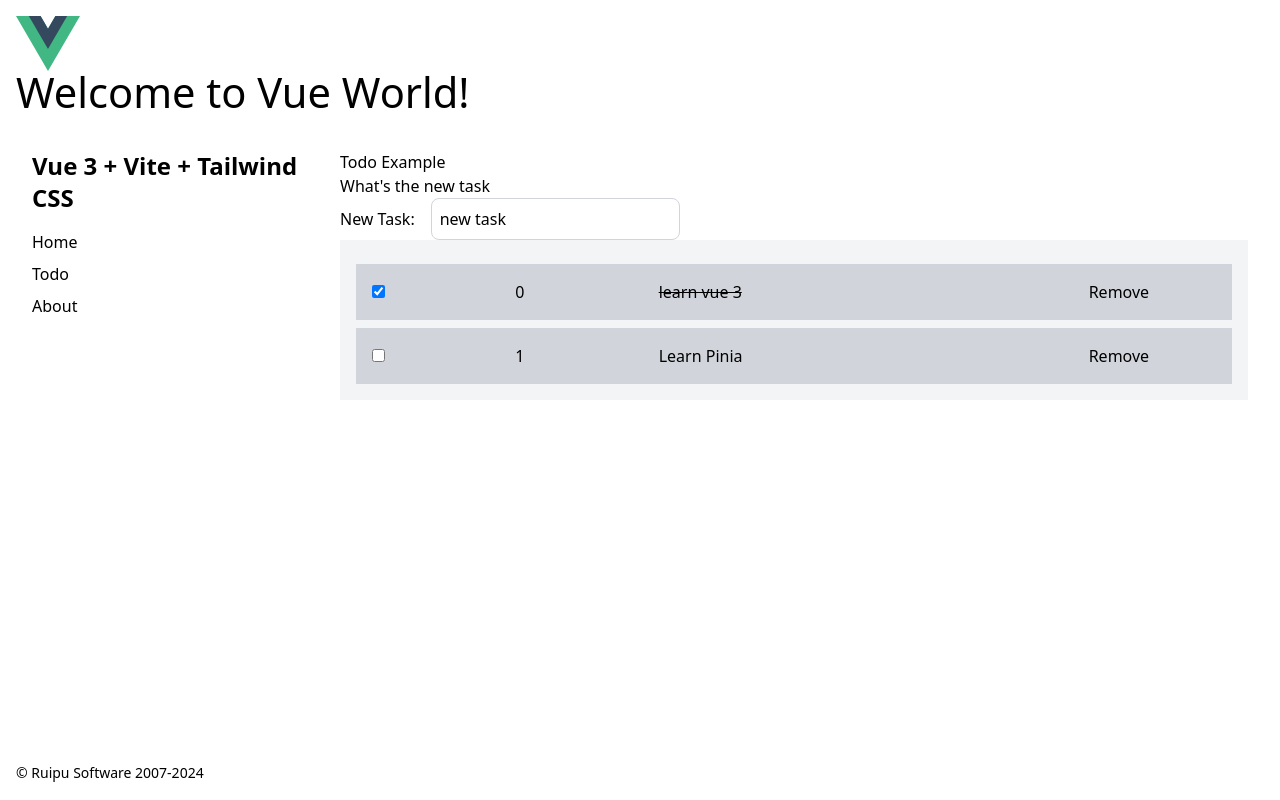
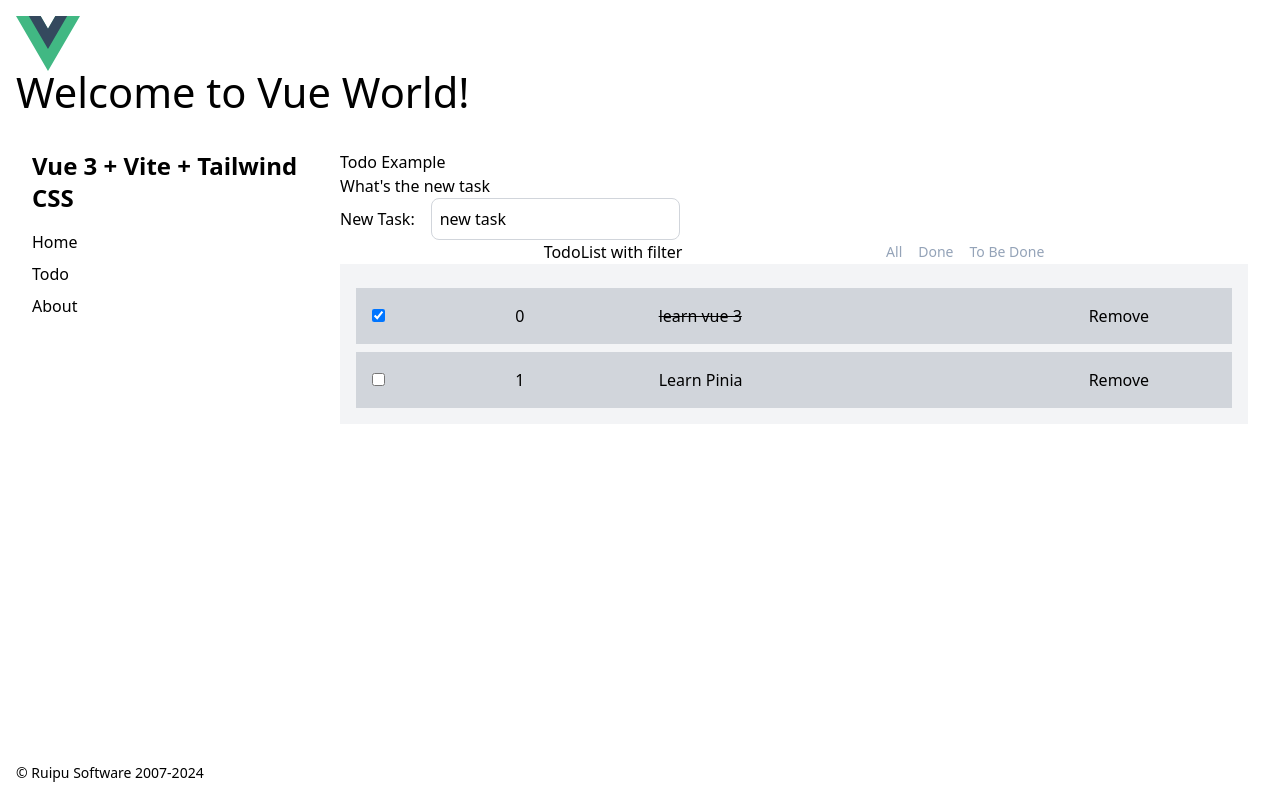
Before and after one commit to vwcn/vue-todo-app, a Vue app: page /todo in a window 1280 px wide. Built offline with nearby package versions, Linux system fonts and the light colour scheme; the HTML template or start-up script is replaced by a standard one.

Commit message:
update the pinia store

```diff
--- a/src/components/todo/AddTodo.vue
+++ b/src/components/todo/AddTodo.vue
@@ -21,9 +21,10 @@ import { ref } from 'vue'
 import { useTodoStore } from '../../stores/todo'
 
 const task = ref('new task')
+const todos = useTodoStore()
 
 function addTodo() {
-  useTodoStore().add(task.value)
+  todos.add(task.value)
   task.value = 'test task'
 }
 </script>
--- a/src/components/todo/TodoItem.vue
+++ b/src/components/todo/TodoItem.vue
@@ -3,14 +3,14 @@
   <div v-if="!isEditing">
     <div class=" bg-gray-300 grid grid-cols-4 md:grid-cols-8 lg:grid-cols-12 gap-4 p-4">
       <div class="col-span-1 md:col-span-1 lg:col-span-2">
-        <input type="checkbox" id='done' @change="handleToggle(todo.id)" v-model="_todo.done" />
+        <input type="checkbox" id='done' v-model="_todo.done" />
       </div>
       <div class="col-span-1 md:col-span-1 lg:col-span-2">
         <button @click="isEditing=true">{{ todo.id }}</button></div>
       <div class="col-span-1 md:col-span-4 lg:col-span-6" >
         <span :class="{completed: todo.done}">{{ todo.text }}</span>
       </div>
-      <div class="col-span-1 md:col-span-2 lg:col-span-2"><button @click="handleRemove(_todo.id)">Remove</button></div>
+      <div class="col-span-1 md:col-span-2 lg:col-span-2"><button @click="todos.remove(_todo.id)">Remove</button></div>
     </div>
   </div>
   <div v-else>
@@ -23,7 +23,7 @@
         mark it done?: <input type="checkbox" id='done'  v-model="_todo.done" />
       </div>
       <div>
-        <button @click="handleEdit(_todo); isEditing=false">Save</button>
+        <button @click="todos.edit(_todo); isEditing=false">Save</button>
       </div>
       <button @click="isEditing=false">Cancel</button>
     </div>
@@ -40,17 +40,9 @@
 import { ref } from 'vue'
 import {  useTodoStore } from '../../stores/todo'
 import type { Todo } from '../../stores/todo'
-const { state, edit, remove, toggle } = useTodoStore()
+const todos = useTodoStore()
 const props = defineProps<{ todo: Todo }>()
 const isEditing = ref(false)
-const _todo = state.todos.find(todo => todo.id === props.todo.id)
-const handleToggle = (id: number) => {
-  toggle(id)
-}
-const handleEdit = (todo: Todo) => {
-  edit(todo)
-}
-const handleRemove = (id: number) => {
-  remove(id)
-}
+const _todo = todos.filteredList.find(todo => todo.id === props.todo.id)
+
 </script>
--- a/src/components/todo/TodoList.vue
+++ b/src/components/todo/TodoList.vue
@@ -1,6 +1,14 @@
 <template>
+  <div class="flex flex-1 justify-evenly">
+    <h3>TodoList with filter</h3>
+    <div class="flex text-sm text-slate-400 space-x-4">
+      <button @click="todos.filter = 'all'">All</button>
+      <button @click="todos.filter = 'done'">Done</button>
+      <button @click="todos.filter = 'todo'">To Be Done</button>
+    </div>
+  </div>
   <div class="container w-full bg-gray-100 mx-auto p-4 scroll">
-    <TodoItem v-for="todo in state.todos" :key="todo.id" :todo="todo" />
+    <TodoItem v-for="todo in todos.filteredList" :key="todo.id" :todo="todo" />
   </div>
 </template>
 <script setup lang="ts">
@@ -8,7 +16,7 @@ import { onMounted } from 'vue'
 import { useTodoStore } from '../../stores/todo'
 import TodoItem from './TodoItem.vue'
 
-const { state } = useTodoStore()
+const todos = useTodoStore()
 
 onMounted(() => {
   console.log('TodoList mounted')
--- a/src/stores/todo.ts
+++ b/src/stores/todo.ts
@@ -1,4 +1,3 @@
-import { reactive } from 'vue'
 import { defineStore } from 'pinia'
 
 export interface Todo {
@@ -12,32 +11,40 @@ const initialTodos: Todo[] = [
   { id: 1, text: 'Learn Pinia', done: false },
 ]
 
-export const useTodoStore = defineStore('todoapp', () => {
-  const state = reactive({
+export const useTodoStore = defineStore('todoapp', {
+
+  state: ()=> ({
     todos: [...initialTodos] as Todo[],
-  })
-  const add = (text: string) => {
-    state.todos.push({
-      id: state.todos.length,
-      text,
-      done: true,
-    })
-  }
-  const remove = (id: number) => {
-    state.todos = state.todos.filter((todo:Todo) => todo.id !== id)
-  }
-  const toggle = (id: number) => {
-    const todo:Todo = state.todos.find((todo:Todo) => todo.id === id)
-    if (todo !== undefined) {
-      todo.done = !todo.done
+    filter:'all' as 'all'| 'done' | 'todo'
+  }),
+  getters: {
+    filteredList(): Todo[] {
+      switch (this.filter) {
+        case 'done':
+          return this.todos.filter((todo:Todo) => todo.done)
+        case 'todo':
+          return this.todos.filter((todo:Todo) => !todo.done)
+        default:
+          return this.todos
+      }
     }
-    }
-  const edit = (_todo: Todo) => {
-    const todo: Todo = state.todos.find((todo:Todo) => todo.id === _todo.id)
-    if (todo !== undefined) {
-      todo.text = _todo.text
+  },
+  actions: {
+    add(text: string){
+      this.todos.push({
+        id: this.todos.length,
+        text,
+        done: true,
+      })
+    },
+    remove(id: number) {
+      this.todos = this.todos.filter((todo:Todo) => todo.id !== id)
+    },
+    edit (_todo: Todo){
+      const todo: Todo = this.todos.find((todo:Todo) => todo.id === _todo.id)
+      if (todo !== undefined) {
+        todo.text = _todo.text
+      }
     }
   }
-
-  return { state, add, remove, toggle, edit }
 })
```
